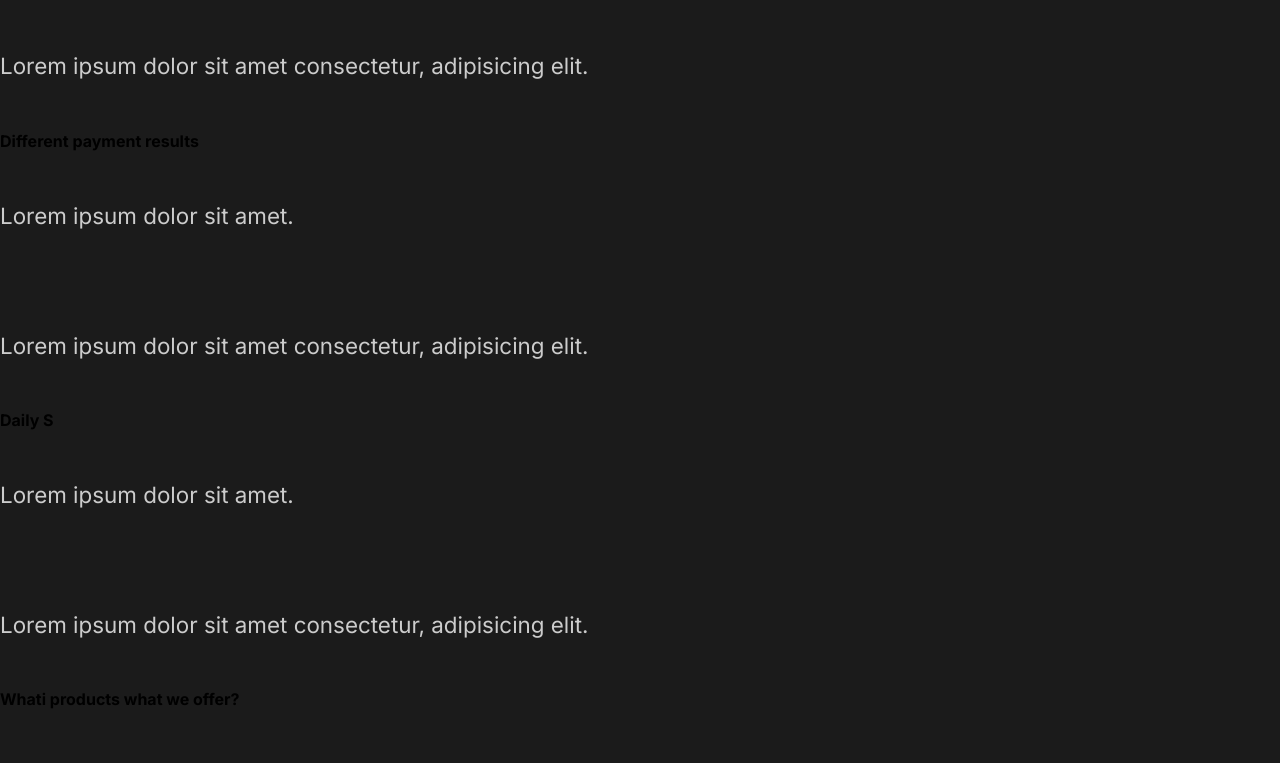
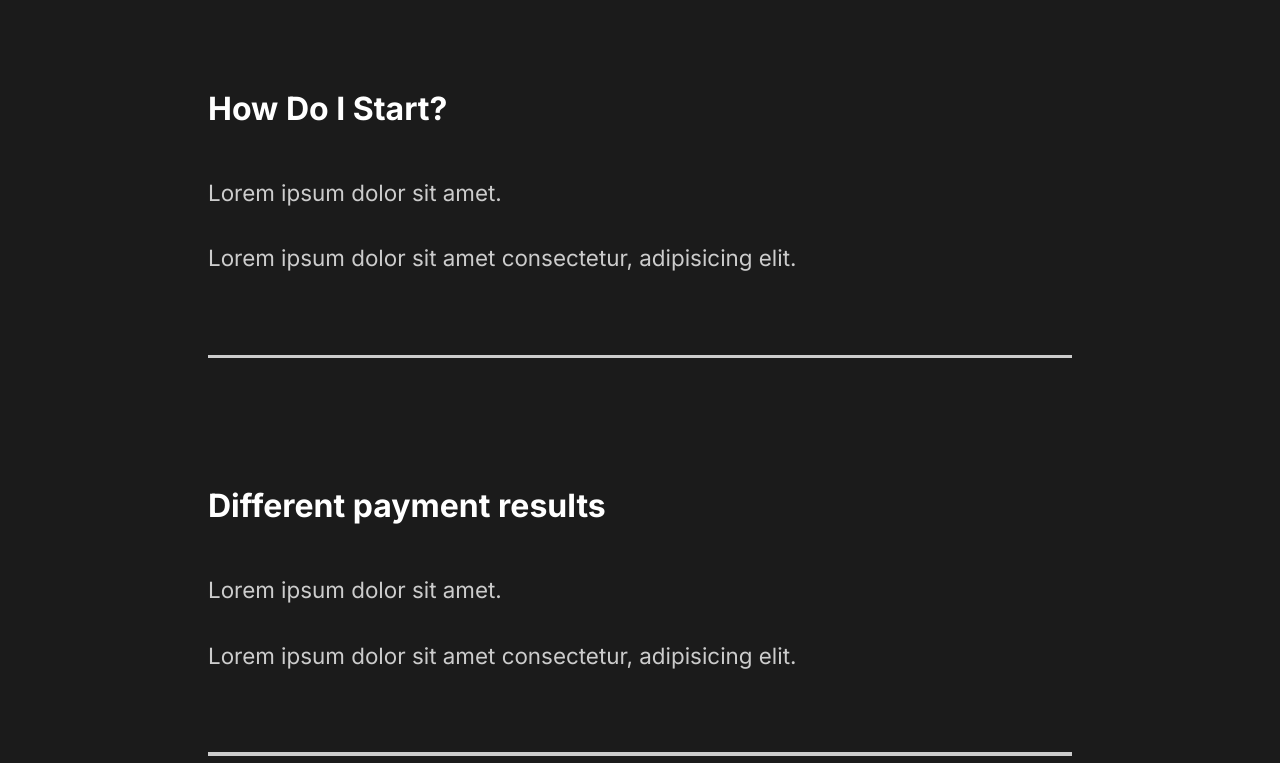
Before and after one commit to komjatia/photo-portfolio, a React (Create React App) app: page / in a window 1280 px wide. Shown: the part 2296-3059 px from the top of the page. Built offline with nearby package versions, Linux system fonts and the light colour scheme.

Commit message:
Styled FAQ Section

```diff
--- a/src/components/GlobalStyle.js
+++ b/src/components/GlobalStyle.js
@@ -38,6 +38,7 @@
 
     h4{
         font-weight: bold;
+        font-size: 2rem;
     }
 
     p{
--- a/src/components/faqSection.jsx
+++ b/src/components/faqSection.jsx
@@ -1,10 +1,12 @@
 import React from 'react';
 
+// Import Style
+import styled from 'styled-components';
+import {About} from '../styles';
 
 export default function faqSection() {
     return (
-        <div>
-            <div className="faq">
+            <Faq>
                 <h2>Any Questions <span>FAQ</span></h2>
                 <div className="question">
                     <h4>How Do I Start?</h4>
@@ -12,6 +14,7 @@
                         <p>Lorem ipsum dolor sit amet.</p>
                         <p>Lorem ipsum dolor sit amet consectetur, adipisicing elit.</p>
                     </div>
+                    <div className="faq-line"></div>
                 </div>
                 <div className="question">
                     <h4>Different payment results</h4>
@@ -19,6 +22,7 @@
                         <p>Lorem ipsum dolor sit amet.</p>
                         <p>Lorem ipsum dolor sit amet consectetur, adipisicing elit.</p>
                     </div>
+                    <div className="faq-line"></div>
                 </div>
                 <div className="question">
                     <h4>Daily S</h4>
@@ -26,6 +30,7 @@
                         <p>Lorem ipsum dolor sit amet.</p>
                         <p>Lorem ipsum dolor sit amet consectetur, adipisicing elit.</p>
                     </div>
+                    <div className="faq-line"></div>
                 </div>
                 <div className="question">
                     <h4>Whati products what we offer?</h4>
@@ -33,8 +38,35 @@
                         <p>Lorem ipsum dolor sit amet.</p>
                         <p>Lorem ipsum dolor sit amet consectetur, adipisicing elit.</p>
                     </div>
+                    <div className="faq-line"></div>
                 </div>
-            </div>
-        </div>
+            </Faq>
     )
 }
+
+const Faq = styled(About)`
+    display:block;
+    span{
+        display:block;
+    }
+    h2{
+        padding-bottom: 2rem;
+        font-weight: lighter;
+    }
+    .faq-line{
+        background: #cccccc;
+        height: .2rem;
+        margin: 2rem 0rem;
+        width: 100%
+    }
+    .question{
+        padding: 3rem;
+        cursor: pointer;
+    }
+    .answer{
+        padding: 2rem 0rem;
+        p{
+            padding: 1rem 0rem;
+        }
+    }
+`;
```
